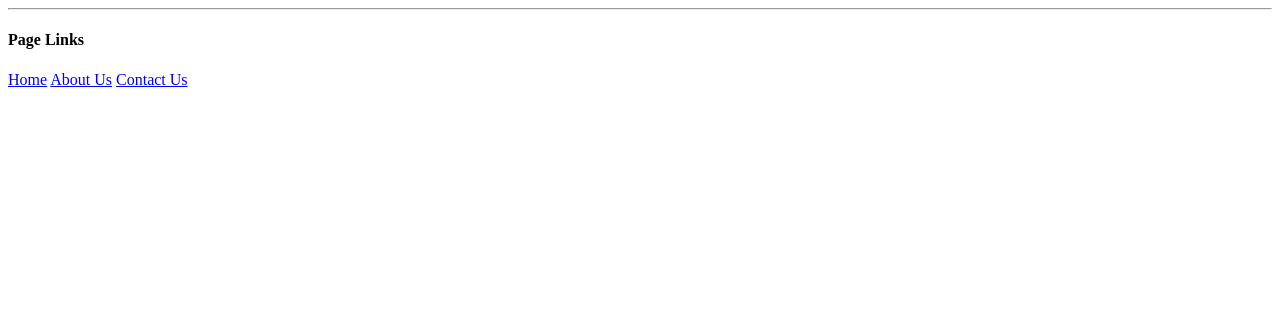
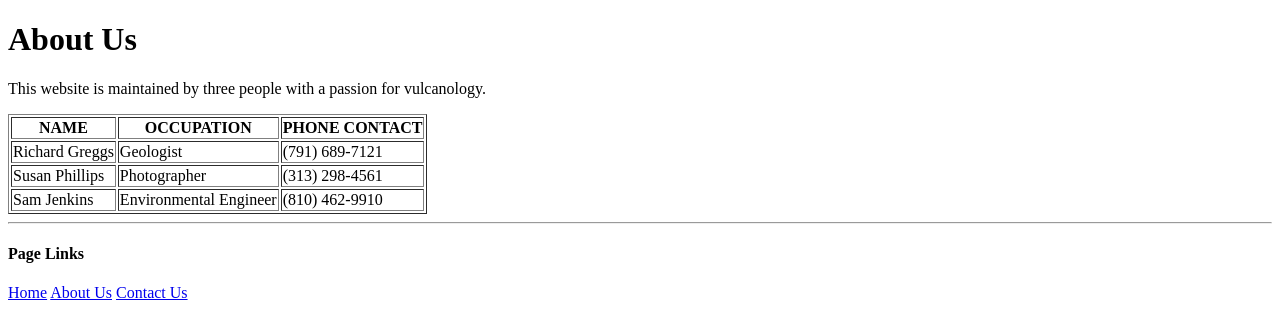
Before and after one commit to mjtoujr/Weekly-Project, a plain HTML site: page About.html in a window 1280 px wide. Drawn offline with Linux system fonts and the light colour scheme.

Commit message:
adding modified versions, and uploading the image folder contents

```diff
--- a/About.html
+++ b/About.html
@@ -3,10 +3,41 @@
 <head>
     <meta charset="UTF-8">
     <meta name="viewport" content="width=device-width, initial-scale=1.0">
-    <title>Document</title>
+    <title>About This Website</title>
 </head>
 <body>
-
+    <!--Header with title, followed by brief sentence-->
+    <header>
+        <h1>About Us</h1>
+    </header>
+    <section>
+        <P>This website is maintained by three people with a passion for vulcanology.</P>
+    </section>
+    <!--A table, containing basic contact info for three people.-->
+    <section>
+        <table border="1">
+            <tr>
+                <th>NAME</th>
+                <th>OCCUPATION</th>
+                <th>PHONE CONTACT</th>
+            </tr>
+            <tr>
+                <td>Richard Greggs</td>
+                <td>Geologist</td>
+                <td>(791) 689-7121</td>
+            </tr>
+            <tr>
+                <td>Susan Phillips</td>
+                <td>Photographer</td>
+                <td>(313) 298-4561</td>
+            </tr>
+            <tr>
+                <td>Sam Jenkins</td>
+                <td>Environmental Engineer</td>
+                <td>(810) 462-9910</td>
+            </tr>
+        </table>
+    </section>
     <hr>
     <Footer>
         <!--At the bottom, Links to all three pages-->
```
Also changed, not shown: Index.html (+30 -2 lines), Images/MontePissis.png (added), Images/NevadoTresCruces.jpg (added), Images/OjosDelSalado.png (added).
